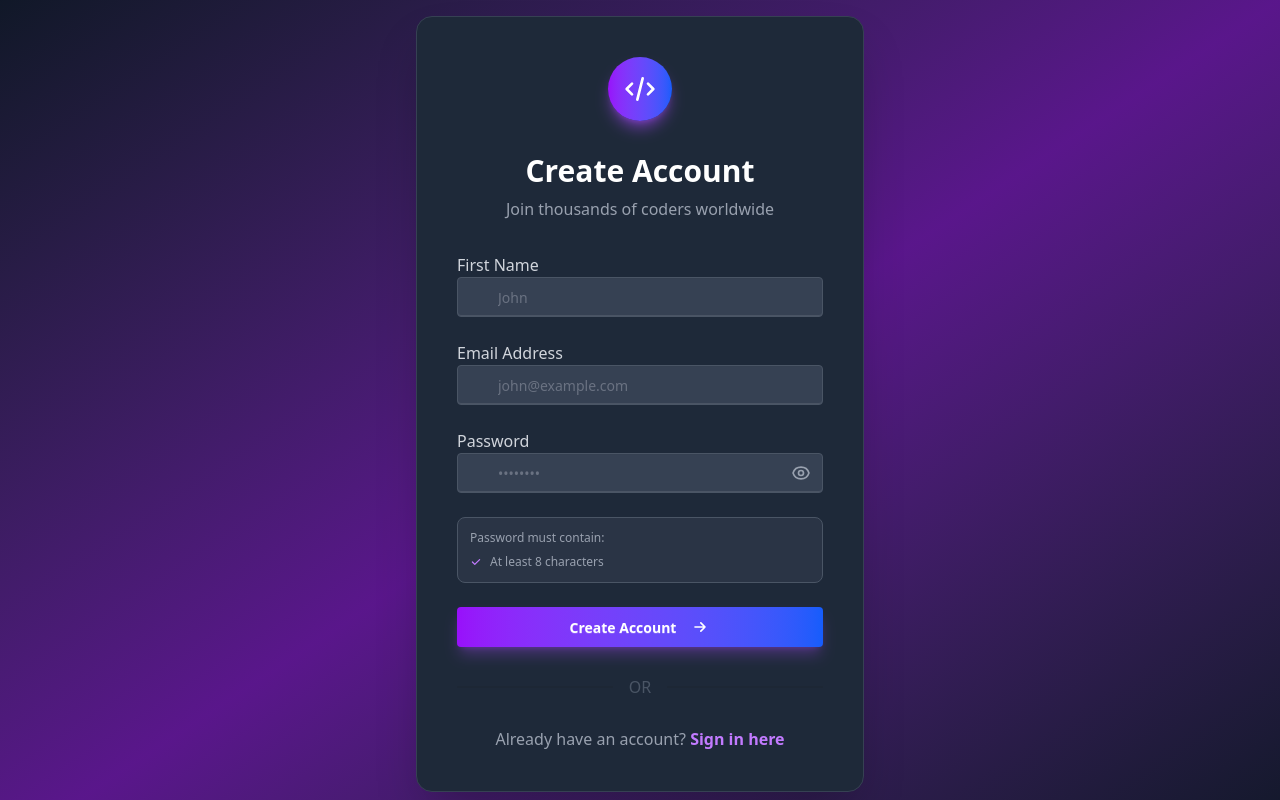
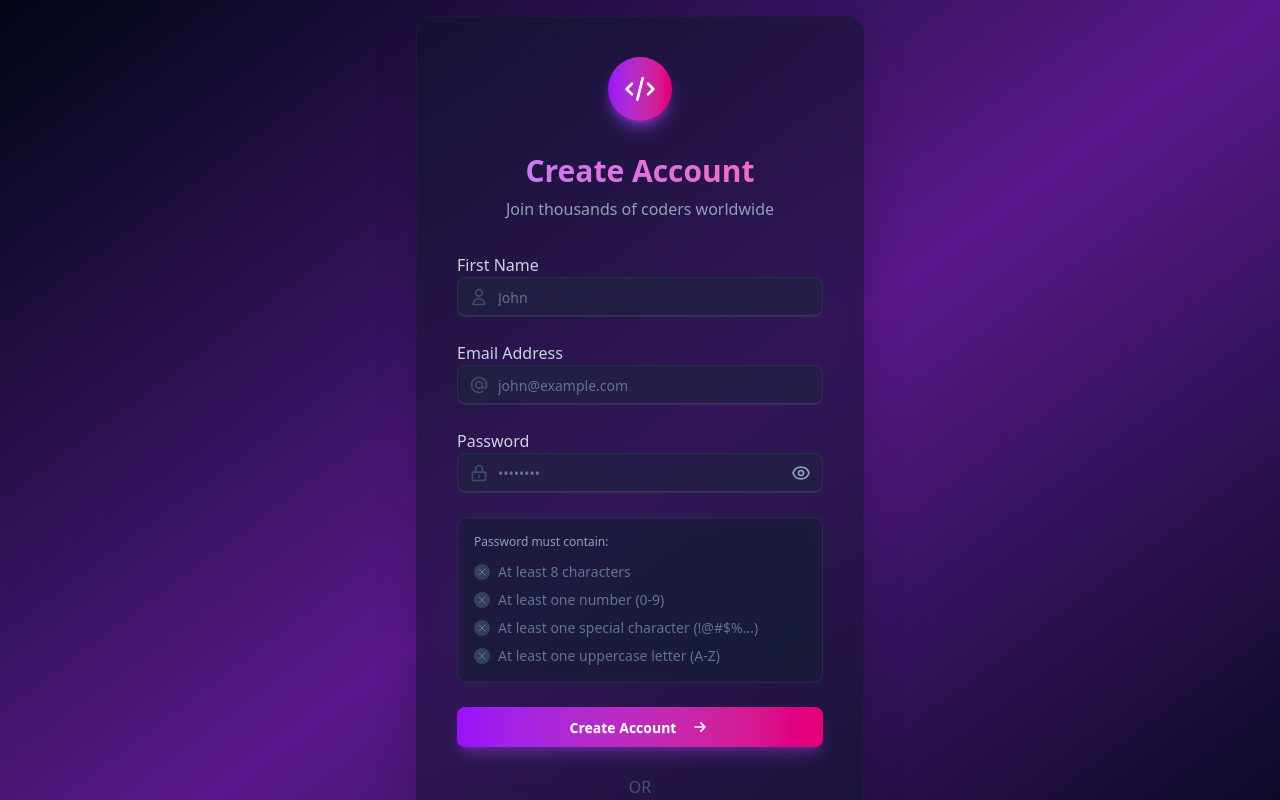
Before and after one commit to Max-CoderBoi/LeetCode, a React (Vite) app in the folder frontend/: page /signup in a window 1280 px wide. Shown: the top 800 px of the page. Built offline with nearby package versions, Linux system fonts and the light colour scheme; no server answers.

Commit message:
addition of strong password checkbox

```diff
--- a/frontend/src/pages/Signup.jsx
+++ b/frontend/src/pages/Signup.jsx
@@ -5,6 +5,7 @@ import { z } from 'zod';
 import { useDispatch, useSelector } from 'react-redux';
 import { useNavigate, NavLink } from 'react-router';
 import { registerUser } from '../authSlice';
+import { Check, X } from 'lucide-react';
 
 const signupSchema = z.object({
   firstName: z.string().min(3, "Minimum character should be 3"),
@@ -14,6 +15,7 @@ const signupSchema = z.object({
 
 function Signup() {
   const [showPassword, setShowPassword] = useState(false);
+  const [passwordValue, setPasswordValue] = useState('');
   const dispatch = useDispatch();
   const navigate = useNavigate();
   const { isAuthenticated, loading, error } = useSelector((state) => state.auth);
@@ -34,15 +36,35 @@ function Signup() {
     dispatch(registerUser(data));
   };
 
+  // Password validation checks
+  const passwordChecks = {
+    minLength: passwordValue.length >= 8,
+    hasNumber: /\d/.test(passwordValue),
+    hasSpecialChar: /[!@#$%^&*(),.?":{}|<>]/.test(passwordValue),
+    hasUpperCase: /[A-Z]/.test(passwordValue)
+  };
+
+  const CheckIcon = ({ met }) => (
+    <div className={`w-4 h-4 rounded-full flex items-center justify-center transition-all duration-200 ${
+      met ? 'bg-green-500' : 'bg-slate-700'
+    }`}>
+      {met ? (
+        <Check size={12} className="text-white" />
+      ) : (
+        <X size={12} className="text-slate-500" />
+      )}
+    </div>
+  );
+
   return (
-    <div className="min-h-screen flex items-center justify-center p-4 bg-gradient-to-br from-gray-900 via-purple-900 to-gray-900">
+    <div className="min-h-screen flex items-center justify-center p-4 bg-gradient-to-br from-slate-950 via-purple-900 to-slate-950">
       <div className="w-full max-w-md">
         {/* Card with dark theme */}
-        <div className="bg-gray-800 rounded-2xl shadow-2xl overflow-hidden transform transition-all duration-300 hover:shadow-purple-500/20 hover:shadow-3xl border border-gray-700">
+        <div className="bg-slate-900/50 backdrop-blur-xl rounded-2xl shadow-2xl overflow-hidden transform transition-all duration-300 hover:shadow-purple-500/20 hover:shadow-3xl border border-slate-800/50">
           <div className="p-8 sm:p-10">
             {/* Logo/Brand Section */}
             <div className="flex justify-center mb-8">
-              <div className="bg-gradient-to-r from-purple-600 to-blue-600 rounded-full p-4 shadow-lg shadow-purple-500/50">
+              <div className="bg-gradient-to-r from-purple-600 to-pink-600 rounded-full p-4 shadow-lg shadow-purple-500/50">
                 <svg xmlns="http://www.w3.org/2000/svg" className="h-8 w-8 text-white" fill="none" viewBox="0 0 24 24" stroke="currentColor">
                   <path strokeLinecap="round" strokeLinejoin="round" strokeWidth={2} d="M10 20l4-16m4 4l4 4-4 4M6 16l-4-4 4-4" />
                 </svg>
@@ -50,32 +72,30 @@ function Signup() {
             </div>
 
             {/* Title */}
-            <h2 className="text-3xl font-bold text-center text-white mb-2">
+            <h2 className="text-3xl font-bold text-center bg-gradient-to-r from-purple-400 to-pink-400 bg-clip-text text-transparent mb-2">
               Create Account
             </h2>
-            <p className="text-center text-gray-400 mb-8">
+            <p className="text-center text-slate-400 mb-8">
               Join thousands of coders worldwide
             </p>
-
-
 
             {/* Form */}
             <div className="space-y-6">
               {/* First Name Field */}
               <div className="form-control">
                 <label className="label">
-                  <span className="label-text font-medium text-gray-300">First Name</span>
+                  <span className="label-text font-medium text-slate-300">First Name</span>
                 </label>
                 <div className="relative">
                   <div className="absolute inset-y-0 left-0 pl-3 flex items-center pointer-events-none">
-                    <svg className="h-5 w-5 text-gray-500" fill="none" viewBox="0 0 24 24" stroke="currentColor">
+                    <svg className="h-5 w-5 text-slate-500" fill="none" viewBox="0 0 24 24" stroke="currentColor">
                       <path strokeLinecap="round" strokeLinejoin="round" strokeWidth={2} d="M16 7a4 4 0 11-8 0 4 4 0 018 0zM12 14a7 7 0 00-7 7h14a7 7 0 00-7-7z" />
                     </svg>
                   </div>
                   <input
                     type="text"
                     placeholder="John"
-                    className={`input w-full pl-10 bg-gray-700 border-gray-600 text-white placeholder-gray-500 transition-all duration-200 focus:ring-2 focus:ring-purple-500 focus:border-transparent focus:bg-gray-600 ${
+                    className={`input w-full pl-10 bg-slate-800/50 border-slate-700/50 text-white placeholder-slate-500 transition-all duration-200 focus:ring-2 focus:ring-purple-500 focus:border-purple-500/50 focus:bg-slate-800 rounded-lg ${
                       errors.firstName ? 'border-red-500 focus:ring-red-500' : ''
                     }`}
                     {...register('firstName')}
@@ -94,18 +114,18 @@ function Signup() {
               {/* Email Field */}
               <div className="form-control">
                 <label className="label">
-                  <span className="label-text font-medium text-gray-300">Email Address</span>
+                  <span className="label-text font-medium text-slate-300">Email Address</span>
                 </label>
                 <div className="relative">
                   <div className="absolute inset-y-0 left-0 pl-3 flex items-center pointer-events-none">
-                    <svg className="h-5 w-5 text-gray-500" fill="none" viewBox="0 0 24 24" stroke="currentColor">
+                    <svg className="h-5 w-5 text-slate-500" fill="none" viewBox="0 0 24 24" stroke="currentColor">
                       <path strokeLinecap="round" strokeLinejoin="round" strokeWidth={2} d="M16 12a4 4 0 10-8 0 4 4 0 008 0zm0 0v1.5a2.5 2.5 0 005 0V12a9 9 0 10-9 9m4.5-1.206a8.959 8.959 0 01-4.5 1.207" />
                     </svg>
                   </div>
                   <input
                     type="email"
                     placeholder="john@example.com"
-                    className={`input w-full pl-10 bg-gray-700 border-gray-600 text-white placeholder-gray-500 transition-all duration-200 focus:ring-2 focus:ring-purple-500 focus:border-transparent focus:bg-gray-600 ${
+                    className={`input w-full pl-10 bg-slate-800/50 border-slate-700/50 text-white placeholder-slate-500 transition-all duration-200 focus:ring-2 focus:ring-purple-500 focus:border-purple-500/50 focus:bg-slate-800 rounded-lg ${
                       errors.emailId ? 'border-red-500 focus:ring-red-500' : ''
                     }`}
                     {...register('emailId')}
@@ -124,21 +144,23 @@ function Signup() {
               {/* Password Field */}
               <div className="form-control">
                 <label className="label">
-                  <span className="label-text font-medium text-gray-300">Password</span>
+                  <span className="label-text font-medium text-slate-300">Password</span>
                 </label>
                 <div className="relative">
                   <div className="absolute inset-y-0 left-0 pl-3 flex items-center pointer-events-none">
-                    <svg className="h-5 w-5 text-gray-500" fill="none" viewBox="0 0 24 24" stroke="currentColor">
+                    <svg className="h-5 w-5 text-slate-500" fill="none" viewBox="0 0 24 24" stroke="currentColor">
                       <path strokeLinecap="round" strokeLinejoin="round" strokeWidth={2} d="M12 15v2m-6 4h12a2 2 0 002-2v-6a2 2 0 00-2-2H6a2 2 0 00-2 2v6a2 2 0 002 2zm10-10V7a4 4 0 00-8 0v4h8z" />
                     </svg>
                   </div>
                   <input
                     type={showPassword ? "text" : "password"}
                     placeholder="••••••••"
-                    className={`input w-full pl-10 pr-12 bg-gray-700 border-gray-600 text-white placeholder-gray-500 transition-all duration-200 focus:ring-2 focus:ring-purple-500 focus:border-transparent focus:bg-gray-600 ${
+                    className={`input w-full pl-10 pr-12 bg-slate-800/50 border-slate-700/50 text-white placeholder-slate-500 transition-all duration-200 focus:ring-2 focus:ring-purple-500 focus:border-purple-500/50 focus:bg-slate-800 rounded-lg ${
                       errors.password ? 'border-red-500 focus:ring-red-500' : ''
                     }`}
-                    {...register('password')}
+                    {...register('password', {
+                      onChange: (e) => setPasswordValue(e.target.value)
+                    })}
                     onKeyDown={(e) => {
                       if (e.key === 'Enter') {
                         handleSubmit(onSubmit)();
@@ -147,7 +169,7 @@ function Signup() {
                   />
                   <button
                     type="button"
-                    className="absolute inset-y-0 right-0 pr-3 flex items-center text-gray-400 hover:text-gray-200 transition-colors duration-200"
+                    className="absolute inset-y-0 right-0 pr-3 flex items-center text-slate-400 hover:text-slate-200 transition-colors duration-200"
                     onClick={() => setShowPassword(!showPassword)}
                     aria-label={showPassword ? "Hide password" : "Show password"}
                   >
@@ -173,23 +195,41 @@ function Signup() {
                 )}
               </div>
 
-              {/* Password Requirements */}
-              <div className="bg-gray-700/50 rounded-lg p-3 border border-gray-600">
-                <p className="text-xs text-gray-400 mb-2">Password must contain:</p>
-                <ul className="text-xs text-gray-400 space-y-1">
-                  <li className="flex items-center">
-                    <svg className="h-3 w-3 mr-2 text-purple-400" fill="currentColor" viewBox="0 0 20 20">
-                      <path fillRule="evenodd" d="M16.707 5.293a1 1 0 010 1.414l-8 8a1 1 0 01-1.414 0l-4-4a1 1 0 011.414-1.414L8 12.586l7.293-7.293a1 1 0 011.414 0z" clipRule="evenodd" />
-                    </svg>
-                    At least 8 characters
-                  </li>
-                </ul>
+              {/* Dynamic Password Requirements */}
+              <div className="bg-slate-800/30 backdrop-blur-sm rounded-lg p-4 border border-slate-700/50">
+                <p className="text-xs text-slate-400 mb-3 font-medium">Password must contain:</p>
+                <div className="space-y-2">
+                  <div className={`flex items-center gap-2 text-sm transition-colors duration-200 ${
+                    passwordChecks.minLength ? 'text-green-400' : 'text-slate-500'
+                  }`}>
+                    <CheckIcon met={passwordChecks.minLength} />
+                    <span>At least 8 characters</span>
+                  </div>
+                  <div className={`flex items-center gap-2 text-sm transition-colors duration-200 ${
+                    passwordChecks.hasNumber ? 'text-green-400' : 'text-slate-500'
+                  }`}>
+                    <CheckIcon met={passwordChecks.hasNumber} />
+                    <span>At least one number (0-9)</span>
+                  </div>
+                  <div className={`flex items-center gap-2 text-sm transition-colors duration-200 ${
+                    passwordChecks.hasSpecialChar ? 'text-green-400' : 'text-slate-500'
+                  }`}>
+                    <CheckIcon met={passwordChecks.hasSpecialChar} />
+                    <span>At least one special character (!@#$%...)</span>
+                  </div>
+                  <div className={`flex items-center gap-2 text-sm transition-colors duration-200 ${
+                    passwordChecks.hasUpperCase ? 'text-green-400' : 'text-slate-500'
+                  }`}>
+                    <CheckIcon met={passwordChecks.hasUpperCase} />
+                    <span>At least one uppercase letter (A-Z)</span>
+                  </div>
+                </div>
               </div>
 
               {/* Submit Button */}
               <button
                 onClick={handleSubmit(onSubmit)}
-                className="btn w-full bg-gradient-to-r from-purple-600 to-blue-600 hover:from-purple-700 hover:to-blue-700 text-white border-none shadow-lg shadow-purple-500/30 hover:shadow-purple-500/50 transition-all duration-300 transform hover:-translate-y-0.5"
+                className="btn w-full bg-gradient-to-r from-purple-600 to-pink-600 hover:from-purple-700 hover:to-pink-700 text-white border-none shadow-lg shadow-purple-500/30 hover:shadow-purple-500/50 transition-all duration-300 transform hover:-translate-y-0.5 rounded-lg"
                 disabled={loading}
               >
                 {loading ? (
@@ -209,11 +249,11 @@ function Signup() {
             </div>
 
             {/* Divider */}
-            <div className="divider my-8 text-gray-600">OR</div>
+            <div className="divider my-8 text-slate-600">OR</div>
 
             {/* Login Link */}
             <div className="text-center">
-              <p className="text-gray-400">
+              <p className="text-slate-400">
                 Already have an account?{' '}
                 <NavLink to="/login" className="font-semibold text-purple-400 hover:text-purple-300 transition-colors duration-200">
                   Sign in here
@@ -224,7 +264,7 @@ function Signup() {
         </div>
 
         {/* Footer Text */}
-        <p className="text-center text-gray-500 text-sm mt-6">
+        <p className="text-center text-slate-500 text-sm mt-6">
           By signing up, you agree to our Terms & Privacy Policy
         </p>
       </div>
```
